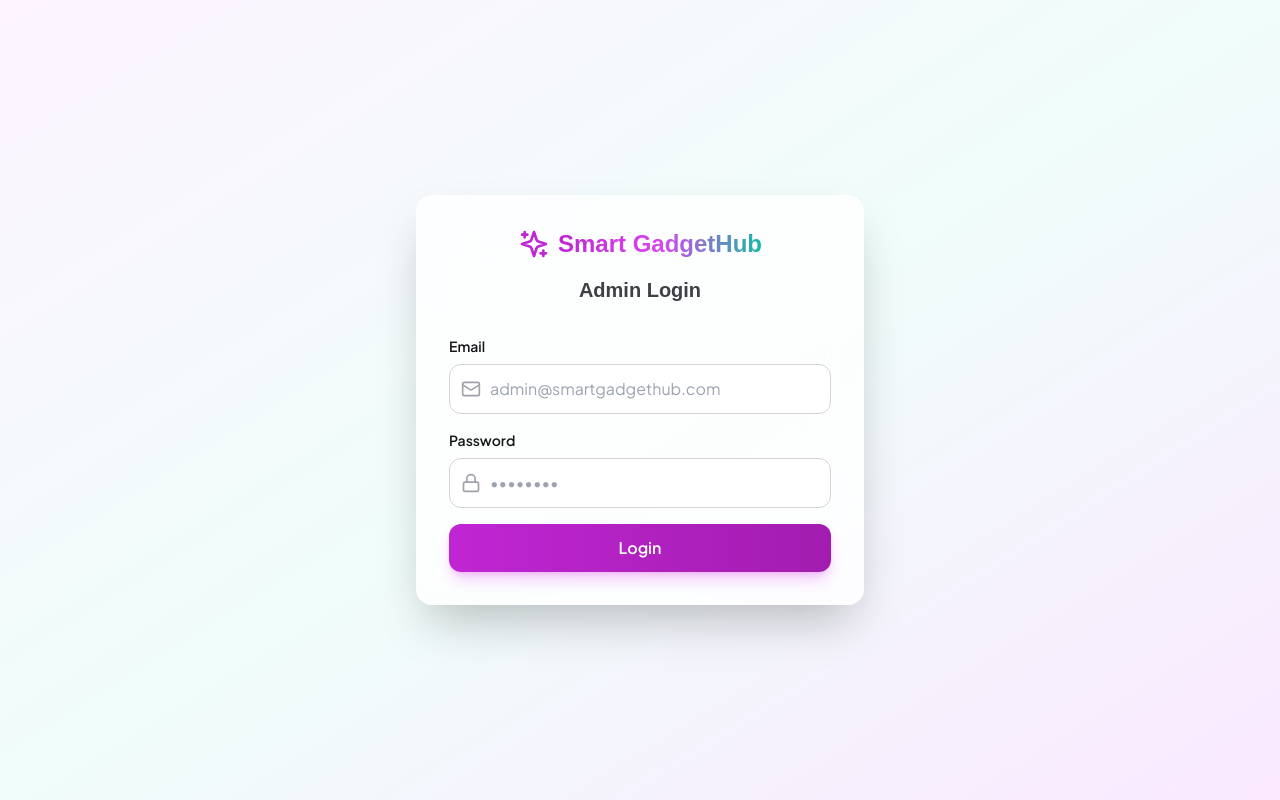
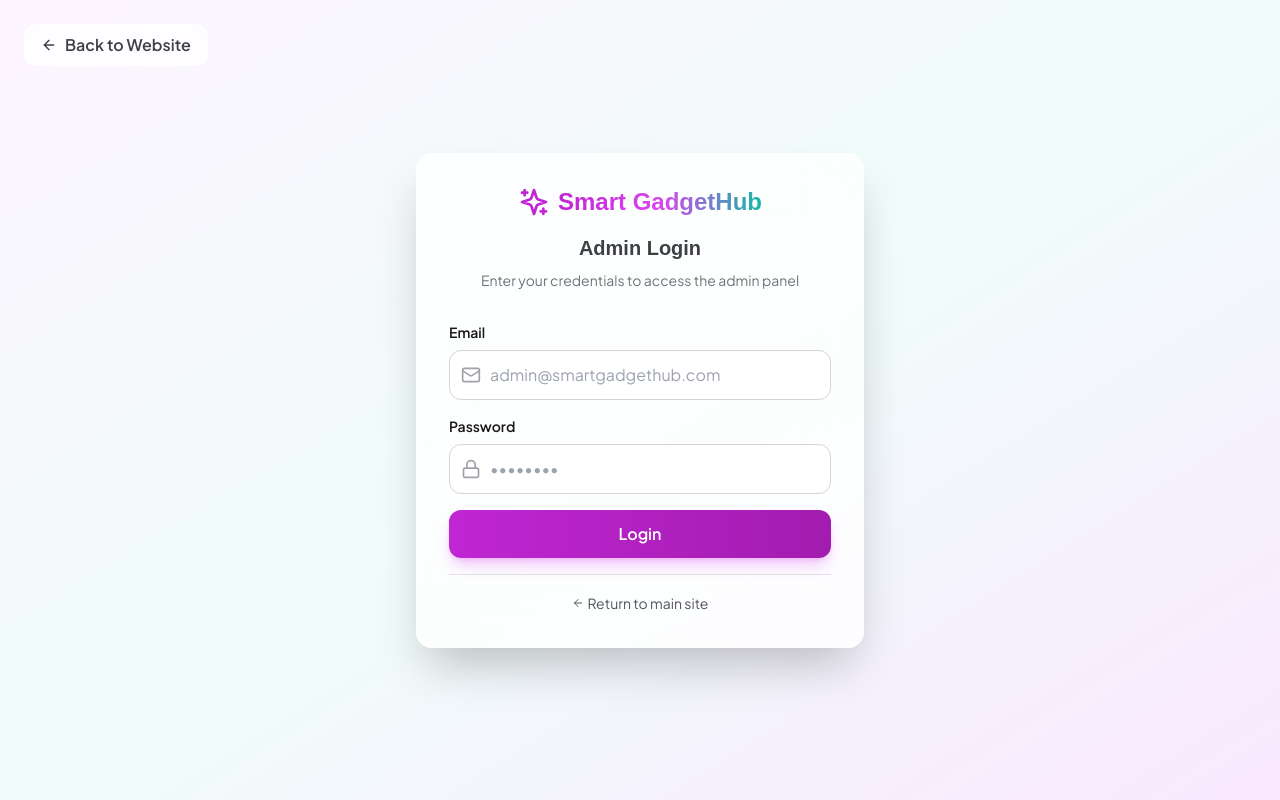
Before and after one commit to davematchica/Smart-Gadget-Hub, a React (Vite) app in the folder frontend/: page /admin/login in a window 1280 px wide. Built offline with nearby package versions, Linux system fonts and the light colour scheme; no server answers; the HTML template or start-up script is replaced by a standard one; a web font is replaced by a local one.

Commit message:
ADDED: admin btn on login and admin panel

```diff
--- a/frontend/src/components/layouts/AdminLayout.jsx
+++ b/frontend/src/components/layouts/AdminLayout.jsx
@@ -1,6 +1,6 @@
 import { useState } from 'react';
 import { Outlet, Link, useLocation, useNavigate } from 'react-router-dom';
-import { LayoutDashboard, Package, MessageSquare, User, LogOut, Sparkles, Menu, X } from 'lucide-react';
+import { LayoutDashboard, Package, MessageSquare, User, LogOut, Sparkles, Menu, X, Home } from 'lucide-react';
 import { useAuthStore } from '../../store/authStore';
 
 export default function AdminLayout() {
@@ -136,6 +136,15 @@ export default function AdminLayout() {
             </div>
           </div>
 
+          {/* Back to Website Button */}
+          <Link
+            to="/"
+            className="w-full flex items-center justify-center gap-2 px-4 py-3 bg-gradient-to-r from-primary-50 to-accent-50 text-primary-700 rounded-xl font-semibold hover:from-primary-100 hover:to-accent-100 active:scale-95 transition-all duration-200 border border-primary-200 group"
+          >
+            <Home className="w-4 h-4 group-hover:scale-110 transition-transform" />
+            <span className="text-sm">Back to Website</span>
+          </Link>
+
           <button
             onClick={handleLogout}
             className="w-full flex items-center justify-center gap-2 px-4 py-3 bg-red-50 text-red-600 rounded-xl font-semibold hover:bg-red-100 active:scale-95 transition-all duration-200 border border-red-100"
--- a/frontend/src/components/layouts/PublicLayout.jsx
+++ b/frontend/src/components/layouts/PublicLayout.jsx
@@ -218,6 +218,21 @@ export default function PublicLayout() {
                     {link.label}
                   </Link>
                 ))}
+                {/* Admin Link */}
+                <Link
+                  to="/admin/login"
+                  className="text-neutral-400 hover:text-primary-400 transition-colors text-sm flex items-center gap-1 group"
+                >
+                  <span>Admin</span>
+                  <svg
+                    className="w-3 h-3 opacity-50 group-hover:opacity-100"
+                    fill="none"
+                    stroke="currentColor"
+                    viewBox="0 0 24 24"
+                  >
+                    <path strokeLinecap="round" strokeLinejoin="round" strokeWidth={2} d="M12 15v2m-6 4h12a2 2 0 002-2v-6a2 2 0 00-2-2H6a2 2 0 00-2 2v6a2 2 0 002 2zm10-10V7a4 4 0 00-8 0v4h8z" />
+                  </svg>
+                </Link>
               </div>
             </div>
 
--- a/frontend/src/pages/admin/AdminLogin.jsx
+++ b/frontend/src/pages/admin/AdminLogin.jsx
@@ -1,7 +1,7 @@
 import { useState } from 'react';
-import { useNavigate } from 'react-router-dom';
+import { useNavigate, Link } from 'react-router-dom';
 import { motion } from 'framer-motion';
-import { Sparkles, Mail, Lock } from 'lucide-react';
+import { Sparkles, Mail, Lock, ArrowLeft } from 'lucide-react';
 import { useAuthStore } from '../../store/authStore';
 
 export default function AdminLogin() {
@@ -28,7 +28,17 @@ export default function AdminLogin() {
   };
 
   return (
-    <div className="min-h-screen flex items-center justify-center bg-gradient-to-br from-primary-50 via-accent-50 to-primary-100 p-4">
+    <div className="min-h-screen flex items-center justify-center bg-gradient-to-br from-primary-50 via-accent-50 to-primary-100 p-4 relative">
+      {/* Back to Website Button - Top Left */}
+      <Link
+        to="/"
+        className="absolute top-4 left-4 sm:top-6 sm:left-6 inline-flex items-center gap-2 px-4 py-2 glass rounded-xl text-neutral-700 hover:text-primary-600 font-semibold transition-all hover:shadow-lg group"
+      >
+        <ArrowLeft className="w-4 h-4 group-hover:-translate-x-1 transition-transform" />
+        <span className="hidden sm:inline">Back to Website</span>
+        <span className="sm:hidden">Back</span>
+      </Link>
+
       <motion.div
         initial={{ opacity: 0, scale: 0.95 }}
         animate={{ opacity: 1, scale: 1 }}
@@ -40,6 +50,7 @@ export default function AdminLogin() {
             <h1 className="text-2xl font-display font-bold gradient-text">Smart GadgetHub</h1>
           </div>
           <h2 className="text-xl font-semibold text-neutral-700">Admin Login</h2>
+          <p className="text-sm text-neutral-500 mt-2">Enter your credentials to access the admin panel</p>
         </div>
 
         <form onSubmit={handleSubmit} className="space-y-4">
@@ -90,6 +101,17 @@ export default function AdminLogin() {
               'Login'
             )}
           </button>
+
+          {/* Alternative Back Link - Below Form */}
+          <div className="text-center pt-4 border-t border-neutral-200">
+            <Link
+              to="/"
+              className="text-sm text-neutral-600 hover:text-primary-600 transition-colors inline-flex items-center gap-1"
+            >
+              <ArrowLeft className="w-3 h-3" />
+              Return to main site
+            </Link>
+          </div>
         </form>
       </motion.div>
     </div>
```
